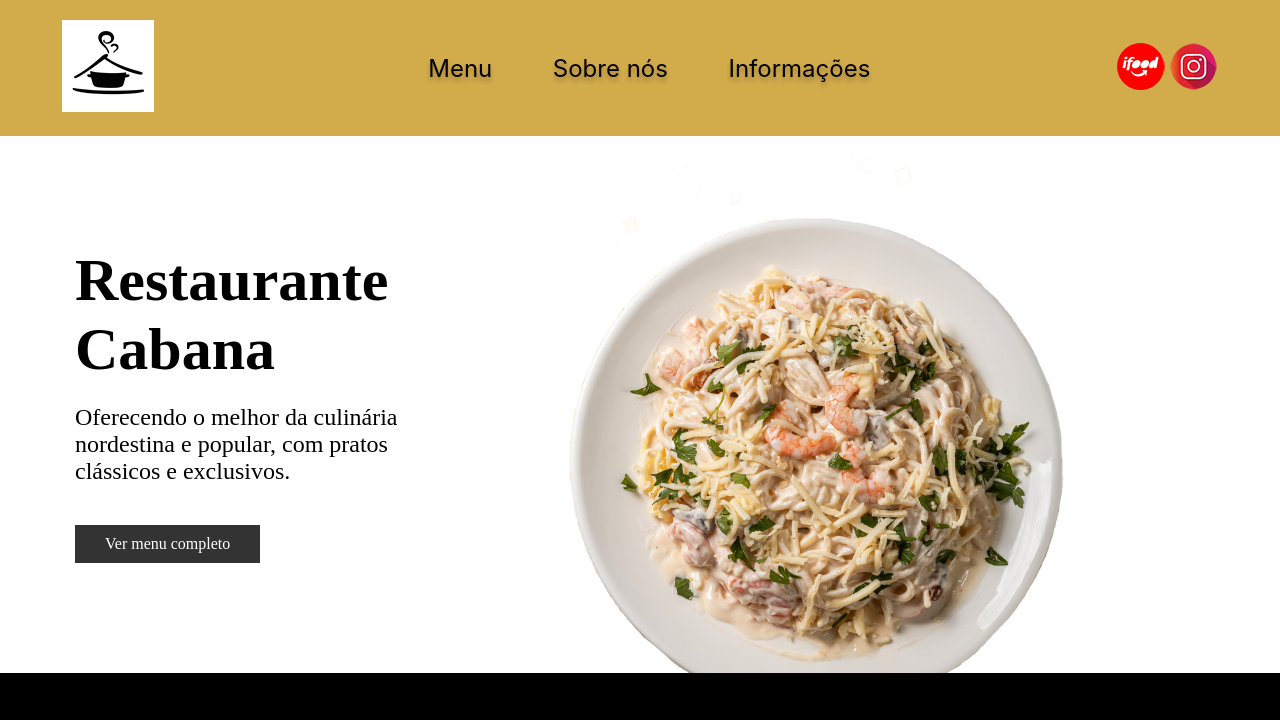
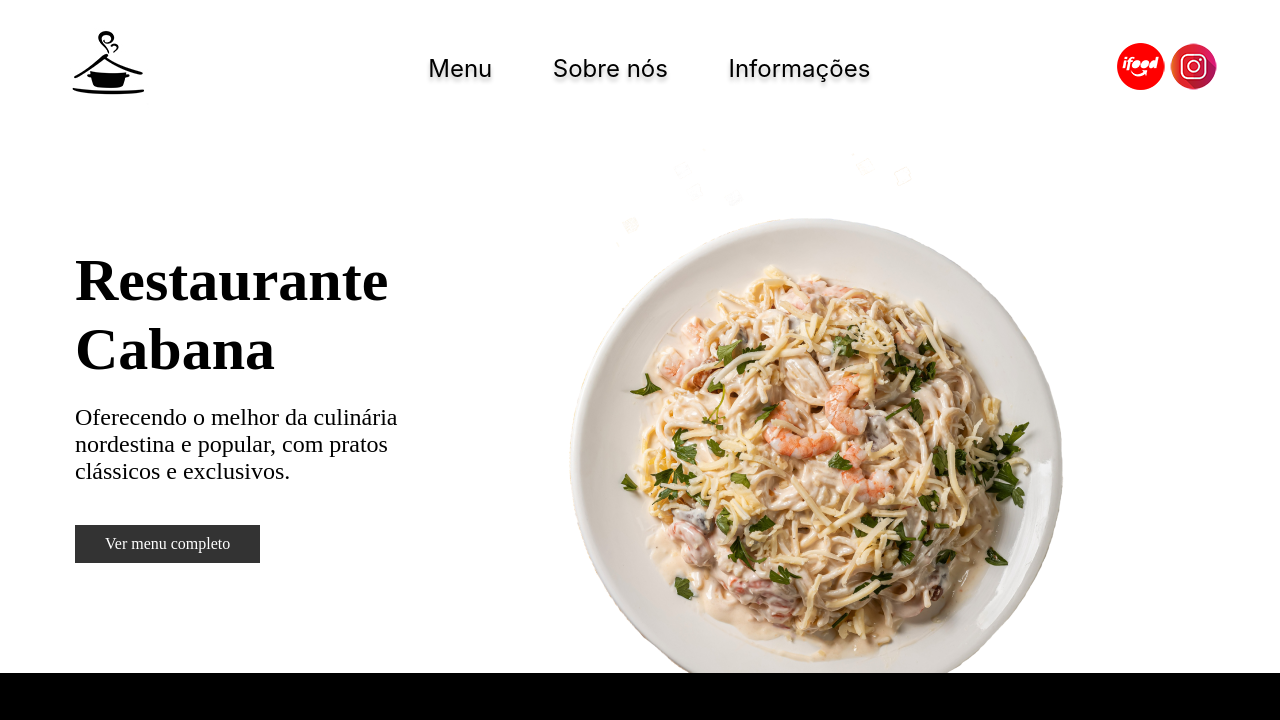
Before and after one commit to mateusmco/RestauranteCabana, a plain HTML site: page index.html in a window 1280 px wide. Shown: the top 720 px of the page. Drawn offline with Linux system fonts and the light colour scheme; a web font is replaced by a local one.

Commit message:
Update style.css

```diff
--- a/style.css
+++ b/style.css
@@ -21,7 +21,7 @@
 header{
     padding: 20px;
     width: 100%;
-    background-color: #D2AB4B;
+
  }
 
 .logo{
```
